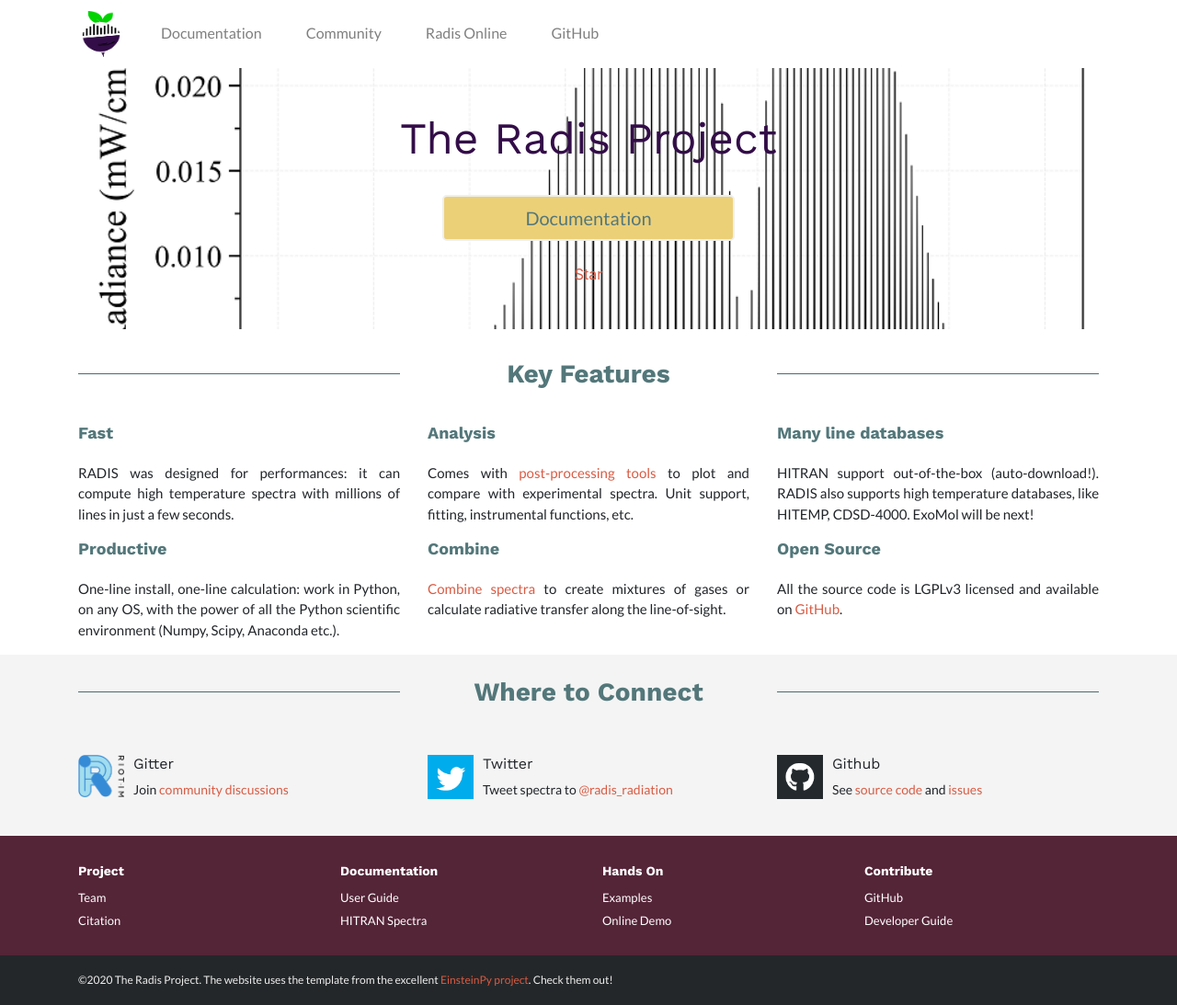
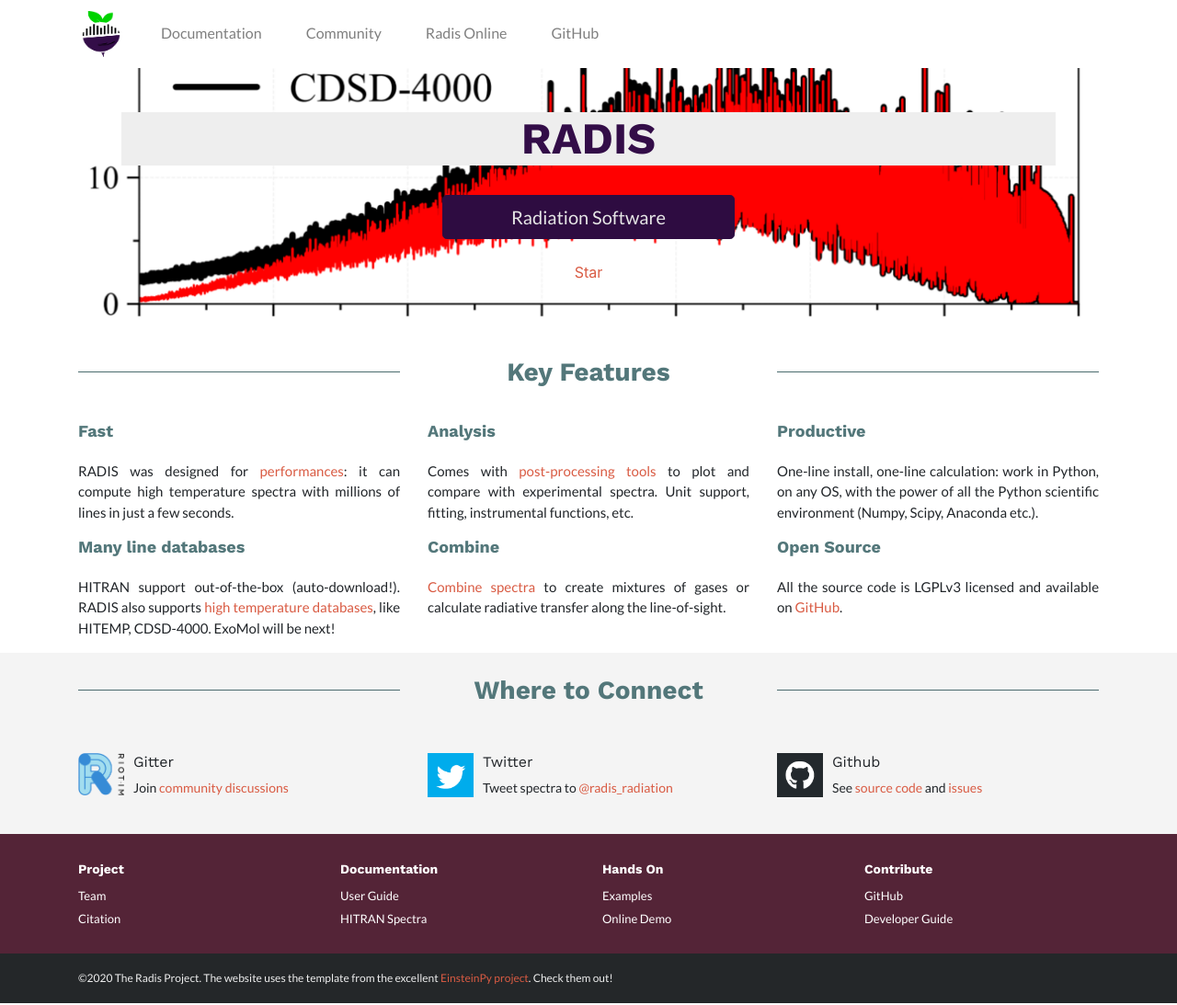
Before and after one commit to radis/radis.github.io, a Jekyll site: the page built from index.html, in a window 1280 px wide. Shown: the whole page at 92% size. Built offline with Jekyll 4.4.1, drawn with Linux system fonts in a browser that asks for light colours.

Commit message:
update background image & colors

```diff
--- a/_includes/hero.html
+++ b/_includes/hero.html
@@ -3,13 +3,13 @@
   <div class="hero" id="hero">
     <div class="container">
       <h1 class="display-5 hero-heading">
-        The Radis Project
+        RADIS
       </h1>
       <br>
       <div class="row">
         <div class="col-lg-4 col-md-4 col-sm-4"></div>
         <div class="col-lg-4 col-md-6 col-sm-4">
-          <a class="btn btn-success btn-lg btn-block" href="https://radis.readthedocs.io" role="button">Documentation</a>
+          <a class="btn btn-primary btn-lg btn-block" href="https://radis.readthedocs.io" role="button">Radiation Software</a>
         <br>
         </div>
         <div class="col-4 col-md-4 col-sm-4"></div>
--- a/css/main.sass
+++ b/css/main.sass
@@ -11,20 +11,20 @@
       border-bottom: 2px solid #fff
       &:hover
         background-color: #eee
-        border-bottom: 2px solid #CA3C32
+        border-bottom: 2px solid #330d48
       &.donate
         &:hover
           background-color: #fff
           border-bottom: 0
       &.active
-        border-bottom: 2px solid #CA3C32
+        border-bottom: 2px solid #330d48
 
 #hero
   padding: 3rem 2rem
 
 .hero
   text-align: center
-  background-image: url('../img/background.png')
+  background-image: url('../img/background_cdsd_hitemp.png')
   background-repeat: repeat-x
   background-size: cover
   background-position: center
@@ -33,9 +33,10 @@
       color: #ccc
 
 .hero-heading
+  background-color: #eee
   color: #330d48
   font-family: "Work Sans", sans-serif
-  font-weight: 400
+  font-weight: 900
   font-size: 48px
 
 
@@ -89,7 +90,7 @@
   font-family: "Lato", sans-serif
 
 .btn-success
-  color: #53777A
+  color: #00d300
   background-color: #ECD078
   border-color: #efefef
   border-width: 2px
@@ -101,12 +102,12 @@
 
 .btn-primary
   filter: brightness(90%)
-  background-color: #C02942
-  border-color: #C02942
+  background-color: #330d48
+  border-color: #330d48
   &:hover
     filter: brightness(100%)
-    background-color: #C02942
-    border-color: #C02942
+    background-color: #330d48
+    border-color: #330d48
 
 .alt-color
   background-color: #F4F4F4
```
Also changed, not shown: _features/databases.md (+2 -2 lines), _features/fast.md (+1 -1 lines), _features/productive.md (+1 -1 lines), img/background_cdsd_hitemp.png (added).
